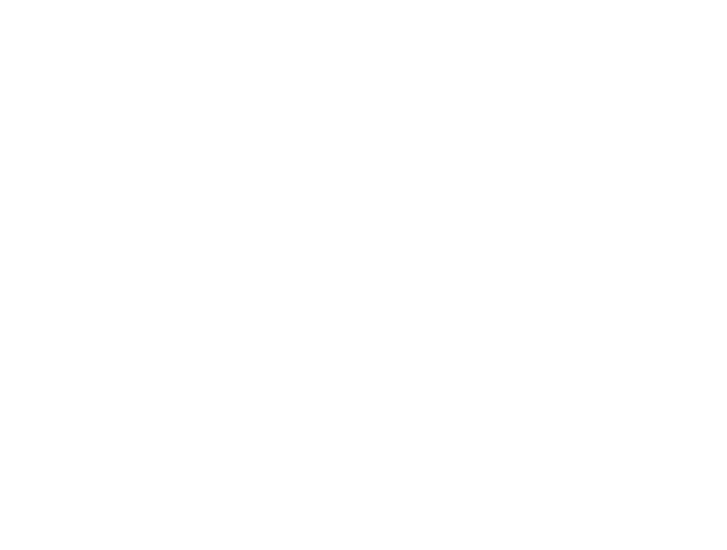
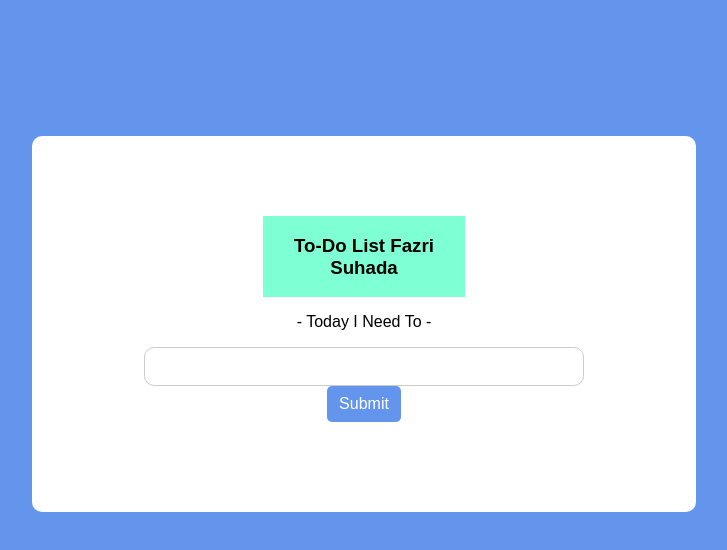
Before and after one commit to dts-kominfo-rea4a/challenge-dom-fazrisuhada007, a website: page index.html in a window 1280 px wide. Shown: the whole page, without its empty margins (276-1003 px from the left). Drawn offline with Linux system fonts and the light colour scheme.

Commit message:
challenge HTML DOM

```diff
--- a/index.html
+++ b/index.html
@@ -1,41 +1,132 @@
 <!DOCTYPE html>
 <html lang="en">
+
 <head>
   <meta charset="UTF-8" />
   <meta http-equiv="X-UA-Compatible" content="IE=edge" />
   <meta name="viewport" content="width=device-width, initial-scale=1.0" />
   <title>Challenge - DOM</title>
 </head>
+<style>
+  body {
+    font-family: sans-serif;
+    background-color: cornflowerblue;
+    padding: 10%;
+  }
+
+  .app {
+    display: flex;
+    justify-content: center;
+    text-align: center;
+  }
+
+  .card {
+    border-radius: 10px;
+    padding: 5rem;
+    background-color: rgb(255, 255, 255);
+    width: fit-content;
+    width: 50%;
+    display: flex;
+    flex-direction: column;
+    justify-content: center;
+    text-align: center;
+  }
+
+  .card-header {
+    background-color: aquamarine;
+    width: 40%;
+    display: flex;
+    align-items: center;
+    justify-content: center;
+    margin-left: 30%;
+  }
+
+  .input {
+    width: 86%;
+    height: 35px;
+    margin: 0 auto;
+    border: none;
+    border: solid 1px #ccc;
+    border-radius: 10px;
+  }
+
+  .button {
+    background-color: cornflowerblue;
+    border: none;
+    color: white;
+    padding: 9px 12px;
+    text-align: center;
+    text-decoration: none;
+    display: inline-block;
+    font-size: 16px;
+    border-radius: 5px;
+    cursor: pointer;
+  }
+
+  .output {
+    padding-top: 10px;
+    padding-left: 5px;
+    text-align: left;
+  }
+</style>
+
 <body>
-    <div id="app">
+  <div id="app" class="app">
+    <div class="card">
       <!-- TODO: Buatlah sebuah header dengan id todo-title -->
+      <div class="card-header">
+        <h3 id="todo-title">
+          To-Do List Fazri Suhada
+        </h3>
+      </div>
       <!-- TODO: Buatlah sebuah subtitle dengan id todo-subtitle -->
-
+      <p class="text-center" id="todo-subtitle">
+        - Today I Need To -
+      </p>
       <!-- Section: input -->
       <!-- TODO: Buatlah sebuah input bertipe text dengan id todo-input -->
+      <div class="text-center">
+        <input type="text" id="todo-input" class="input">
         <!-- TODO: Buatlah sebuah button dengan id todo-submit -->
+        <button type="submit" id="todo-submit" class="button">Submit</button>
+      </div>
 
       <!-- Section output -->
       <!-- TODO: Buatlah sebuah <ul> dengan id todo-output -->
+      <div id="todo-output" class="output"></div>
+    </div>
   </div>
 
   <!-- ! Untuk tantangan ini, script jangan diubah ke external js yah ! -->
   <script>
     // TODO: Deklarasi variable sesuai dengan kebutuhan di sini
-      let button;
-      let input;
-      let output;
+    let button = document.getElementById("todo-submit");
+    let input = document.getElementById("todo-input");
+    let output = document.getElementById("todo-output");
 
     // TODO: Buatlah sebuah fungsi dengan nama fnClickHandler
     // Fungsi yang digunakan untuk menambahkan tulisan
     // Jangan ubah cara deklarasi fungsinya, cukup isi saja
-      function fnClickHandler(toDoItem) {}
+    function fnClickHandler(toDoItem) {
+      const li = document.createElement("p");
+      li.textContent = toDoItem;
+      output.appendChild(li);
+      input.value = null;
+    }
 
     // TODO: register event onclick / addEventListener untuk button
     // akan menjalankan fungsi fnClickHandler
+    button.addEventListener('click', () => {
+      fnClickHandler(input.value);
+    });
 
     // TODO: register event onkeypress / addEventListener untuk input
     // sehingga saat di input ditekan enter akan menjalankan fungsi fnClickHandler juga
+    input.addEventListener('keypress', (e) => {
+      e.key === 'Enter' && fnClickHandler(input.value);
+    });
+
   </script>
 </body>
+
 </html>
```
Lines whose indentation alone changed are shown as unchanged.
